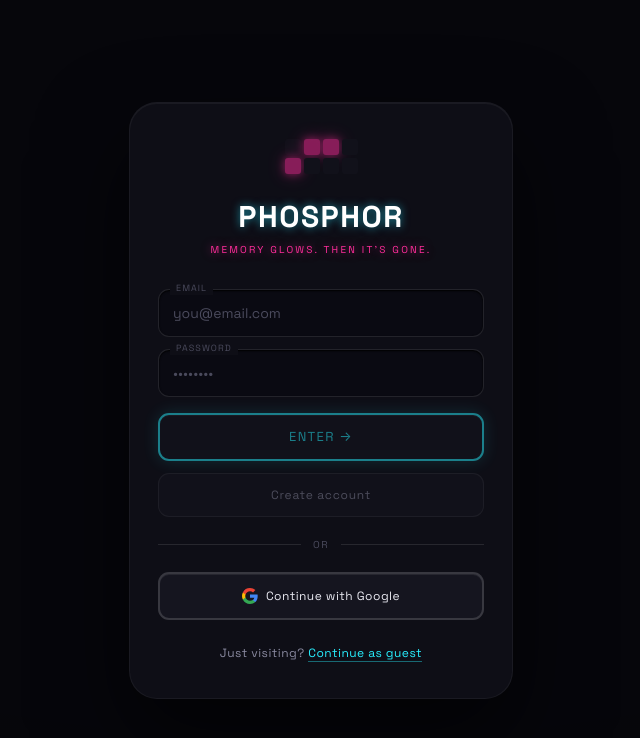
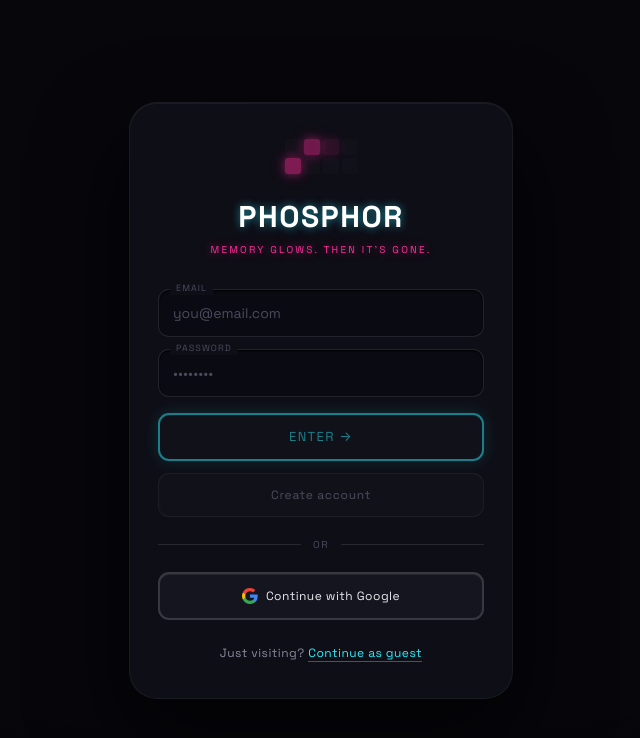
Before and after one commit to WeekendPro/vanishing-tiles, a React (Vite) app: page / in a window 1280 px wide. Shown: the top 738 px of the page, without its empty margins (319-959 px from the left). Built offline with nearby package versions, Linux system fonts and the light colour scheme; no server answers.

Commit message:
feat(auth): organic flicker on the blooming-gap motif (incommensurate per-cell timing)

```diff
--- a/src/components/AuthScreen.tsx
+++ b/src/components/AuthScreen.tsx
@@ -3,6 +3,14 @@ import { signInAsGuest, signInWithEmail, signInWithGoogle, signUpWithEmail } fro
 import { useNavStore } from '../store/navStore'
 import { track } from '../store/asyncStatus'
 import { Wordmark } from './ui/Wordmark'
+
+// The blooming-gap motif above the wordmark: a 4×2 grid where three magenta
+// cells flicker. Each lit cell carries its OWN (incommensurate) duration + delay
+// so the trio never pulses in lockstep — a soft, organic, non-mechanical glow.
+const MOTIF_CELLS: ({ dur: number; delay: number } | null)[] = [
+  null,             { dur: 4.2, delay: 0 },   { dur: 5.6, delay: 1.9 }, null,
+  { dur: 3.4, delay: 1.1 }, null,             null,                     null,
+]
 
 // Floating field label that notches the panel edge (mockup: small caps, faint).
 // Hoisted to module scope so the inputs aren't remounted on every keystroke.
@@ -53,13 +61,16 @@ export function AuthScreen() {
       <div className="relative w-full max-w-sm rounded-[28px] bg-phos-panel border border-white/5 shadow-[0_40px_90px_rgba(0,0,0,0.6),inset_0_1px_0_rgba(255,255,255,0.05)] px-7 py-9 flex flex-col items-center">
 
         {/* Faint blooming-gap motif above the wordmark. */}
-        <div className="grid grid-cols-4 gap-[3px] mb-7 opacity-50" aria-hidden="true">
-          {[false, true, true, false, true, false, false, false].map((on, i) => (
+        <div className="grid grid-cols-4 gap-[3px] mb-7 opacity-60" aria-hidden="true">
+          {MOTIF_CELLS.map((cell, i) => (
             <span
               key={i}
               className={`w-4 h-4 rounded-[3px] ${
-                on ? 'bg-phos-magenta shadow-[0_0_8px_#FF2D9B,0_0_18px_rgba(255,45,155,0.53)]' : 'bg-phos-raised'
+                cell
+                  ? 'bg-phos-magenta shadow-[0_0_8px_#FF2D9B,0_0_18px_rgba(255,45,155,0.53)] phos-flicker'
+                  : 'bg-phos-raised'
               }`}
+              style={cell ? { animationDuration: `${cell.dur}s`, animationDelay: `${cell.delay}s` } : undefined}
             />
           ))}
         </div>
--- a/src/index.css
+++ b/src/index.css
@@ -179,3 +179,24 @@
 @keyframes redpulse {
   50% { opacity: 0.6; }
 }
+
+/* Auth-motif flicker: a soft, graceful bloom that rests dim most of the cycle,
+   with a little flutter at the peak. Each magenta cell sets its OWN duration +
+   delay inline, so the trio never pulses in lockstep — reads as organic, not
+   mechanical. */
+@keyframes phosFlicker {
+  0%, 70%, 100% { opacity: 0.2; }
+  10%           { opacity: 1; }
+  16%           { opacity: 0.5; }
+  23%           { opacity: 0.92; }
+  40%           { opacity: 0.32; }
+}
+.phos-flicker {
+  animation-name: phosFlicker;
+  animation-iteration-count: infinite;
+  animation-timing-function: ease-in-out;
+}
+
+@media (prefers-reduced-motion: reduce) {
+  .phos-flicker { animation: none; opacity: 0.55; }
+}
```
Also changed, not shown: design-system/screens/auth.html (+4 -3 lines).
